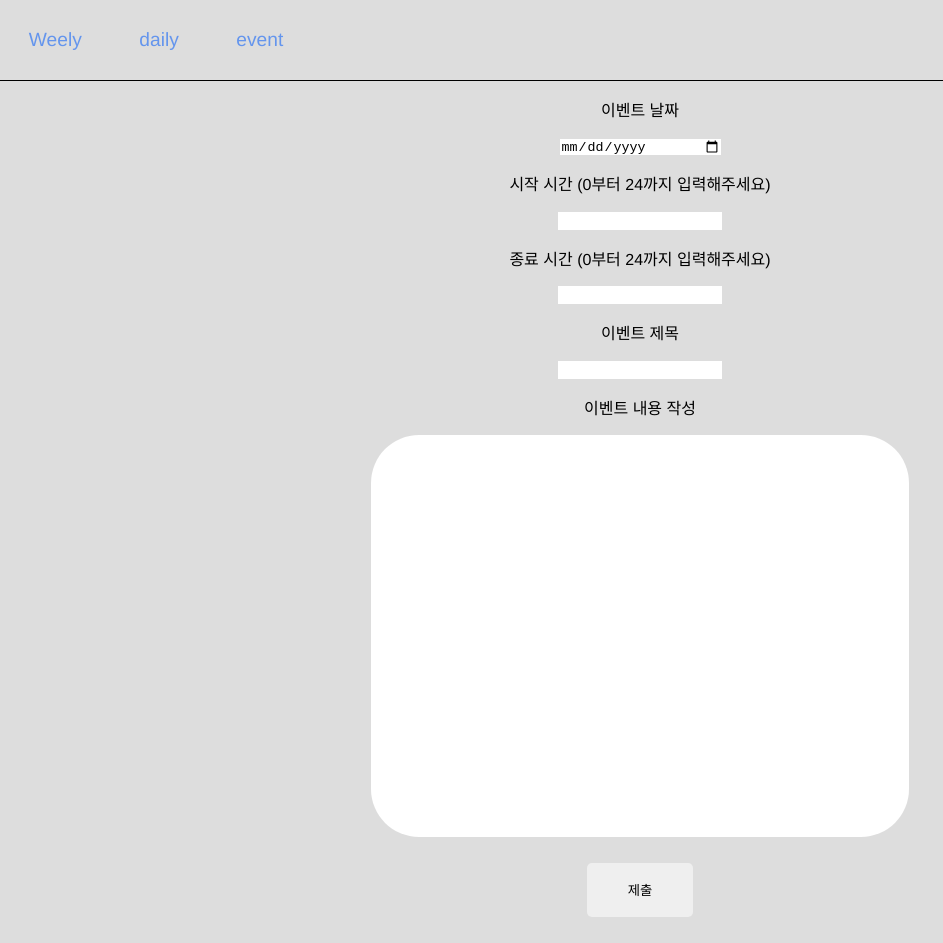
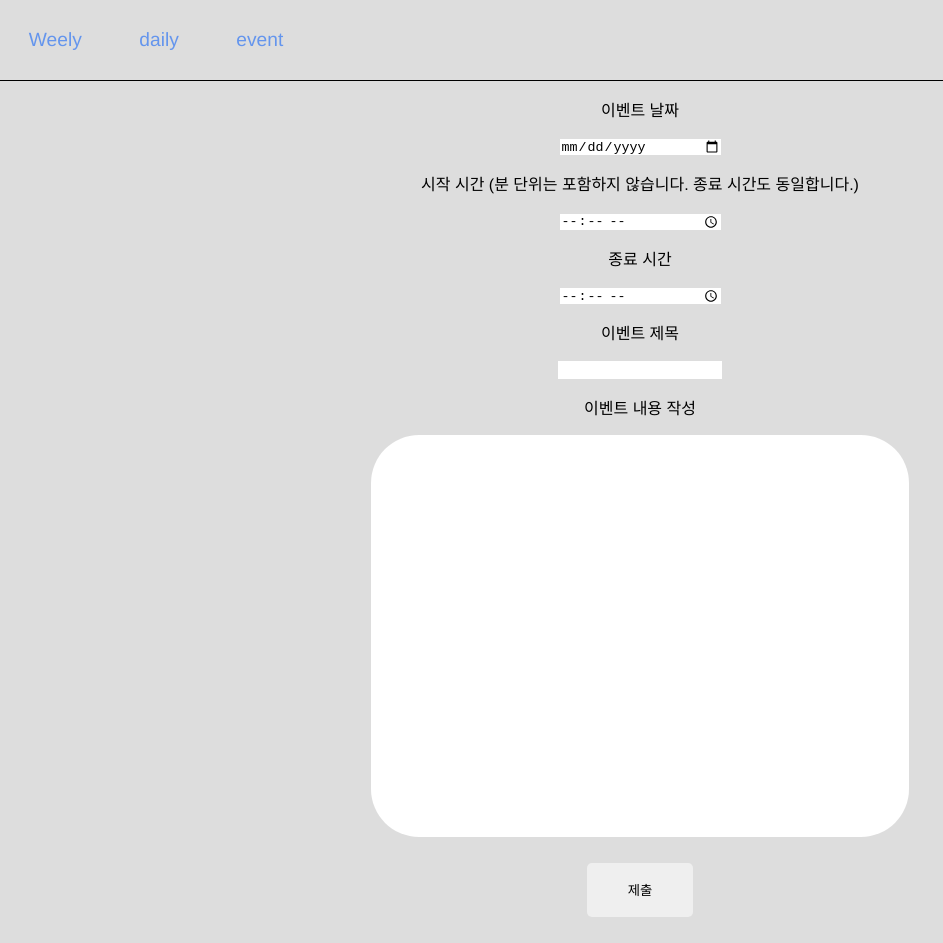
Before and after one commit to Ha-Young/Calendar-FrontEnd, a React (Create React App) app: page /event/new in a window 1280 px wide. Shown: the whole page, without its empty margins (0-943 px from the left). Built offline with nearby package versions, Linux system fonts and the light colour scheme; no server answers; the database is empty.

Commit message:
Modify calendarHeader style and motify input type of Event text to time

```diff
--- a/src/components/Calendar/Calendar.module.css
+++ b/src/components/Calendar/Calendar.module.css
@@ -3,6 +3,7 @@
   justify-content: center;
   align-items: center;
   height: 5em;
+  margin-left: 2.8em;
 }
 
 .current {
--- a/src/components/Event/DetailEvent.jsx
+++ b/src/components/Event/DetailEvent.jsx
@@ -28,14 +28,14 @@ function DetailEvent(props) {
         <p>시작 시간</p>
         <input
           value={startTime}
-          type="text"
+          type="time"
           name="startTime"
           onChange={handleChangeInput}
         />
         <p>종료 시간</p>
         <input
           value={endTime}
-          type="text"
+          type="time"
           name="endTime"
           onChange={handleChangeInput}
         />
--- a/src/components/Event/Event.jsx
+++ b/src/components/Event/Event.jsx
@@ -9,15 +9,15 @@ function Event({ onClickInputButton, handleChangeInput }) {
       <div>
         <p>이벤트 날짜</p>
         <input type="date" name="date" onChange={handleChangeInput} />
-        <p>시작 시간 (0부터 24까지 입력해주세요)</p>
+        <p>시작 시간 (분 단위는 포함하지 않습니다. 종료 시간도 동일합니다.)</p>
         <input
-          type="text"
+          type="time"
           name="startTime"
           onChange={handleChangeInput}
         />
-        <p>종료 시간 (0부터 24까지 입력해주세요)</p>
+        <p>종료 시간</p>
         <input
-          type="text"
+          type="time"
           name="endTime"
           onChange={handleChangeInput}
         />
```
